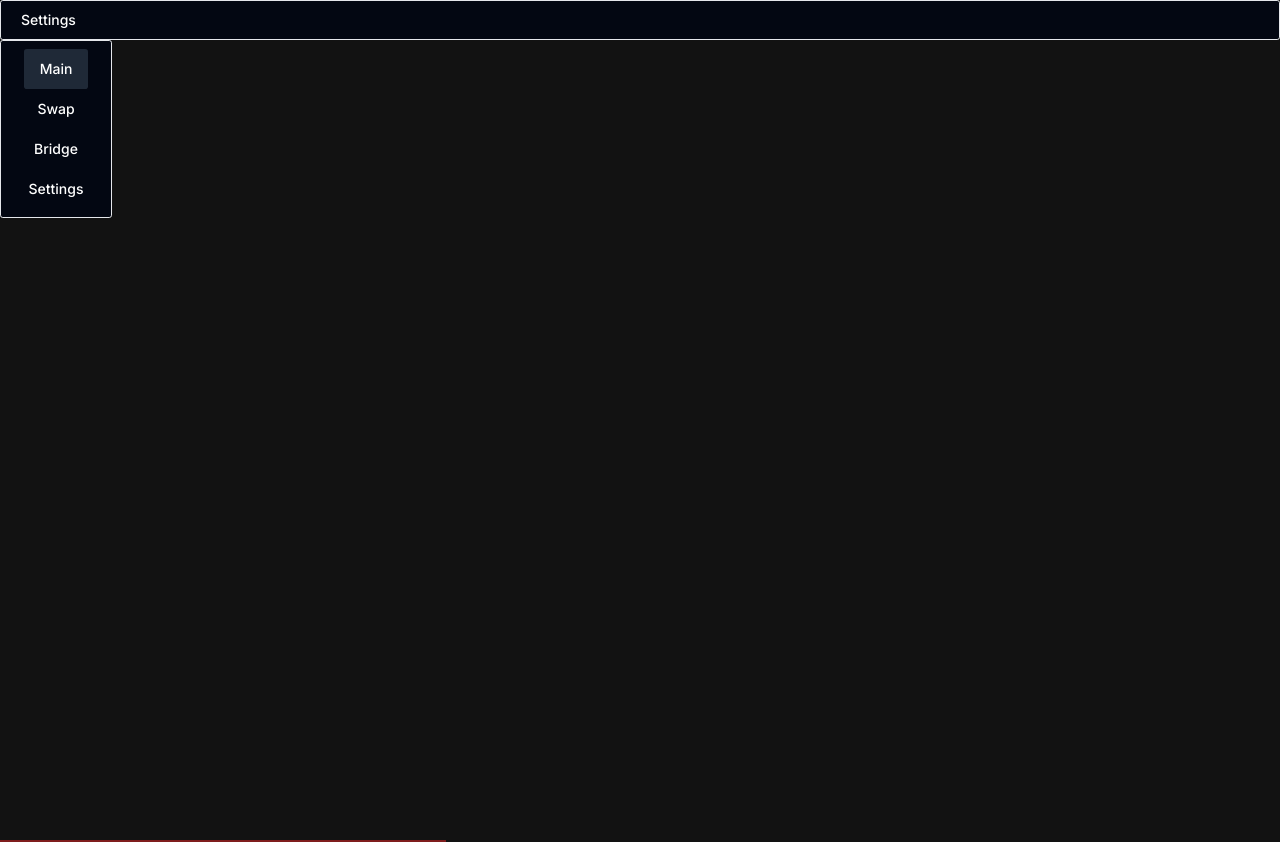
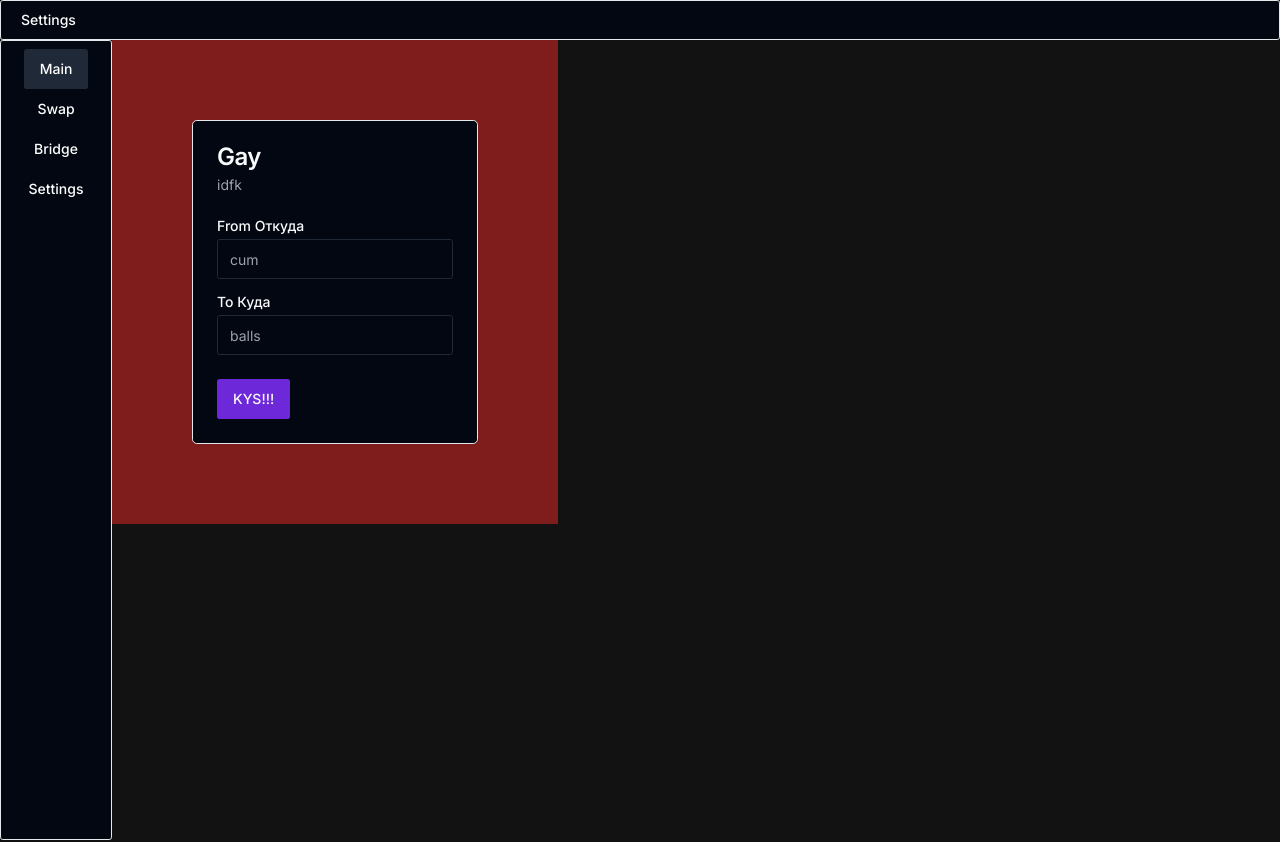
Before and after one commit to pesiq/crypto_bot, a Next.js app: page /starknet in a window 1280 px wide. Shown: the top 842 px of the page. Built offline with nearby package versions, Linux system fonts and the light colour scheme.

Commit message:
Fixed sidebar

```diff
--- a/app/starknet/layout.tsx
+++ b/app/starknet/layout.tsx
@@ -29,13 +29,15 @@ const sidebarNavItems = [
           <div>
               <Dashboard/>
             </div>
-            <div className="h-screen">
+            <div className="flex">
+            <div className="">
               <Sidebar
               items={sidebarNavItems}
-              className="left-0 w-28 flex-col"
+              className="left-0 w-28 flex flex-col h-screen"
               />
             </div>
-            <div className="flex">{children}</div>
+            <div>{children}</div>
+            </div>
         </div>
     )
   }
--- a/app/starknet/page.tsx
+++ b/app/starknet/page.tsx
@@ -9,7 +9,7 @@ export default function Starknet(){
 
     return(
         <>
-        <div className="bg-red-900 h-full">
+        <div className="bg-red-900 flex">
             <InputBox button="KYS!!!" desc="idfk" title="Gay" />
         </div>
         </>
```
